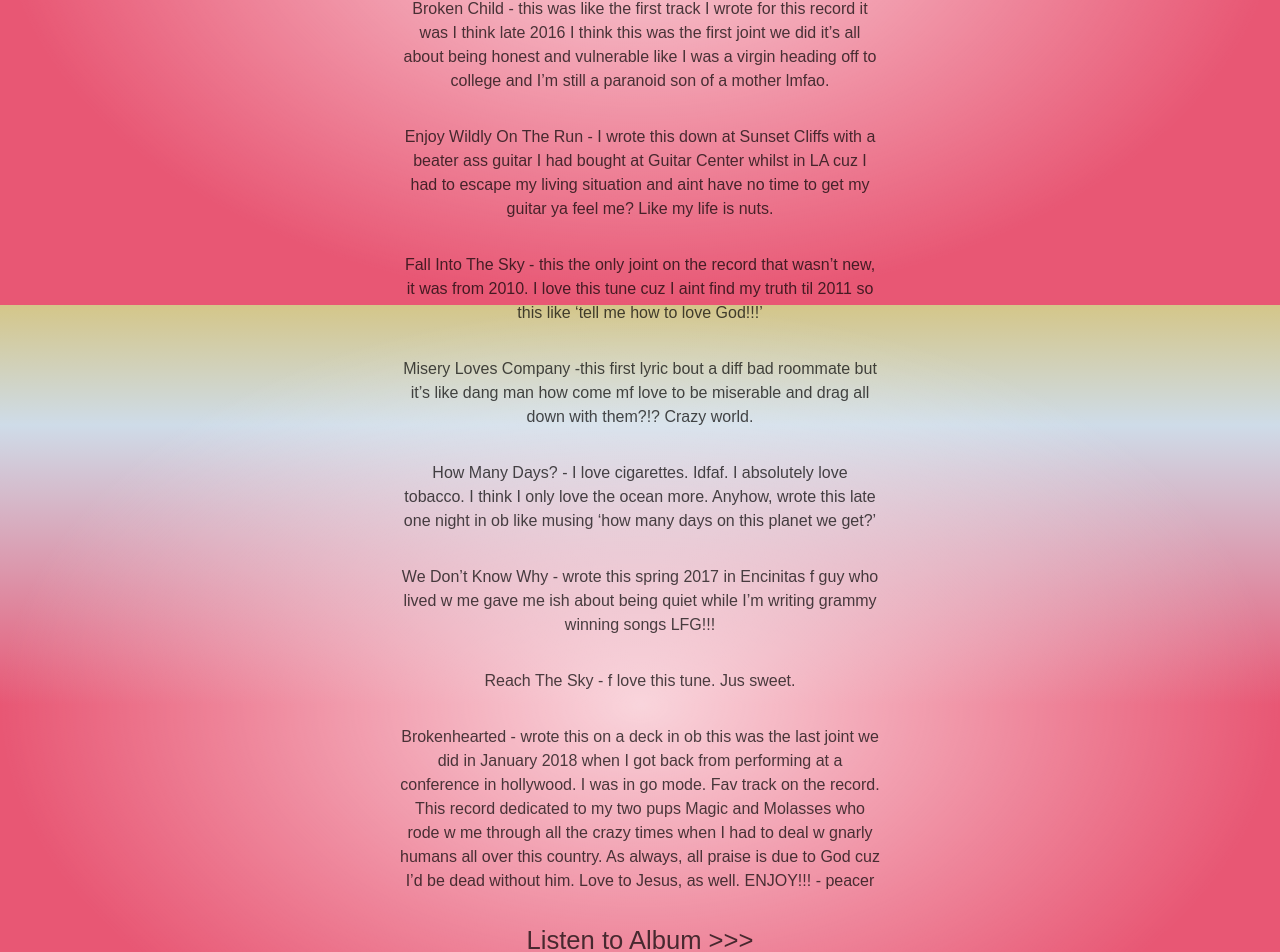
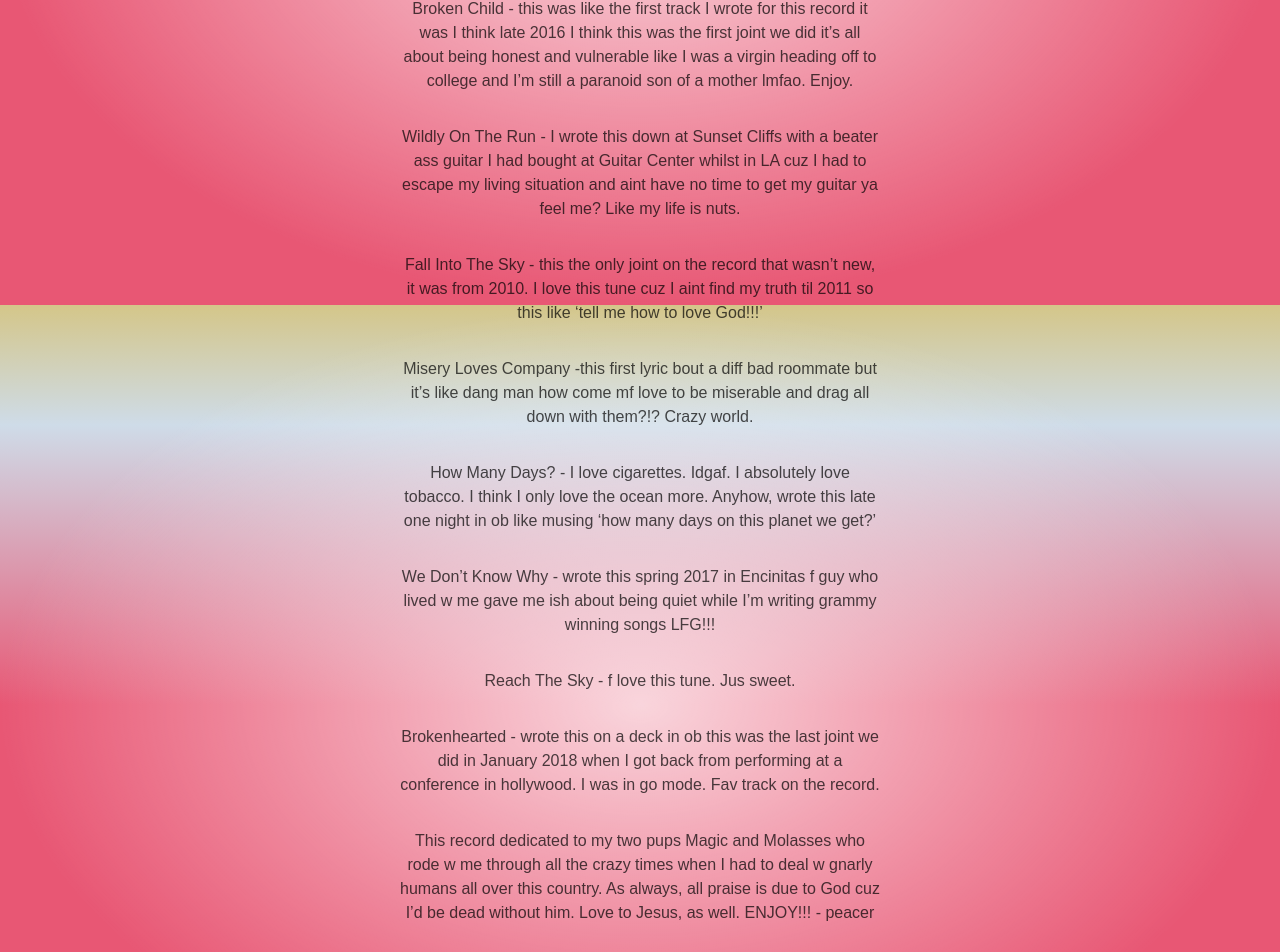
Before and after one commit to LyghtCode/html-nft-starter, a SvelteKit app: page / in a window 1280 px wide. Shown: the part 495-1447 px from the top of the page. Built offline with nearby package versions, Linux system fonts and the light colour scheme; a web font is replaced by a local one.

Commit message:
Update +page.svelte

```diff
--- a/src/routes/+page.svelte
+++ b/src/routes/+page.svelte
@@ -26,10 +26,10 @@
 	<p style="text-align: center;">
 		Broken Child - this was like the first track I wrote for this record it was I think late 2016 I
 		think this was the first joint we did it’s all about being honest and vulnerable like I was a
-		virgin heading off to college and I’m still a paranoid son of a mother lmfao.
+		virgin heading off to college and I’m still a paranoid son of a mother lmfao. Enjoy.
 	</p>
 	<p style="text-align: center;">
-		Enjoy Wildly On The Run - I wrote this down at Sunset Cliffs with a beater ass guitar I had
+		Wildly On The Run - I wrote this down at Sunset Cliffs with a beater ass guitar I had
 		bought at Guitar Center whilst in LA cuz I had to escape my living situation and aint have no
 		time to get my guitar ya feel me? Like my life is nuts.
 	</p>
@@ -42,7 +42,7 @@
 		mf love to be miserable and drag all down with them?!? Crazy world.
 	</p>
 	<p style="text-align: center;">
-		How Many Days? - I love cigarettes. Idfaf. I absolutely love tobacco. I think I only love the
+		How Many Days? - I love cigarettes. Idgaf. I absolutely love tobacco. I think I only love the
 		ocean more. Anyhow, wrote this late one night in ob like musing ‘how many days on this planet we
 		get?’
 	</p>
@@ -54,7 +54,10 @@
 	<p style="text-align: center;">
 		Brokenhearted - wrote this on a deck in ob this was the last joint we did in January 2018 when I
 		got back from performing at a conference in hollywood. I was in go mode. Fav track on the
-		record. This record dedicated to my two pups Magic and Molasses who rode w me through all the
+		record.
+	</p>
+		<p style="text-align: center;">
+		This record dedicated to my two pups Magic and Molasses who rode w me through all the
 		crazy times when I had to deal w gnarly humans all over this country. As always, all praise is
 		due to God cuz I’d be dead without him. Love to Jesus, as well. ENJOY!!! - peacer
 	</p>
```
